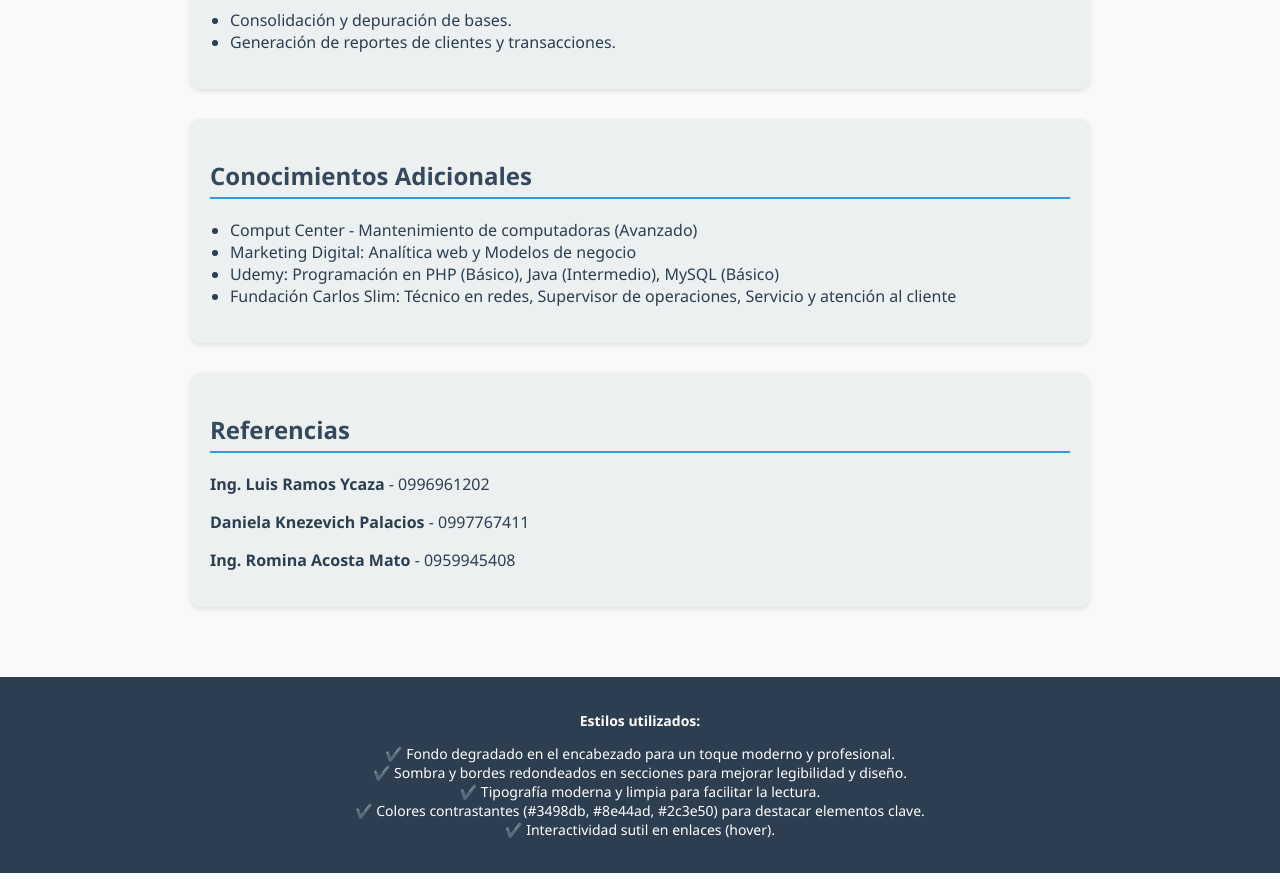
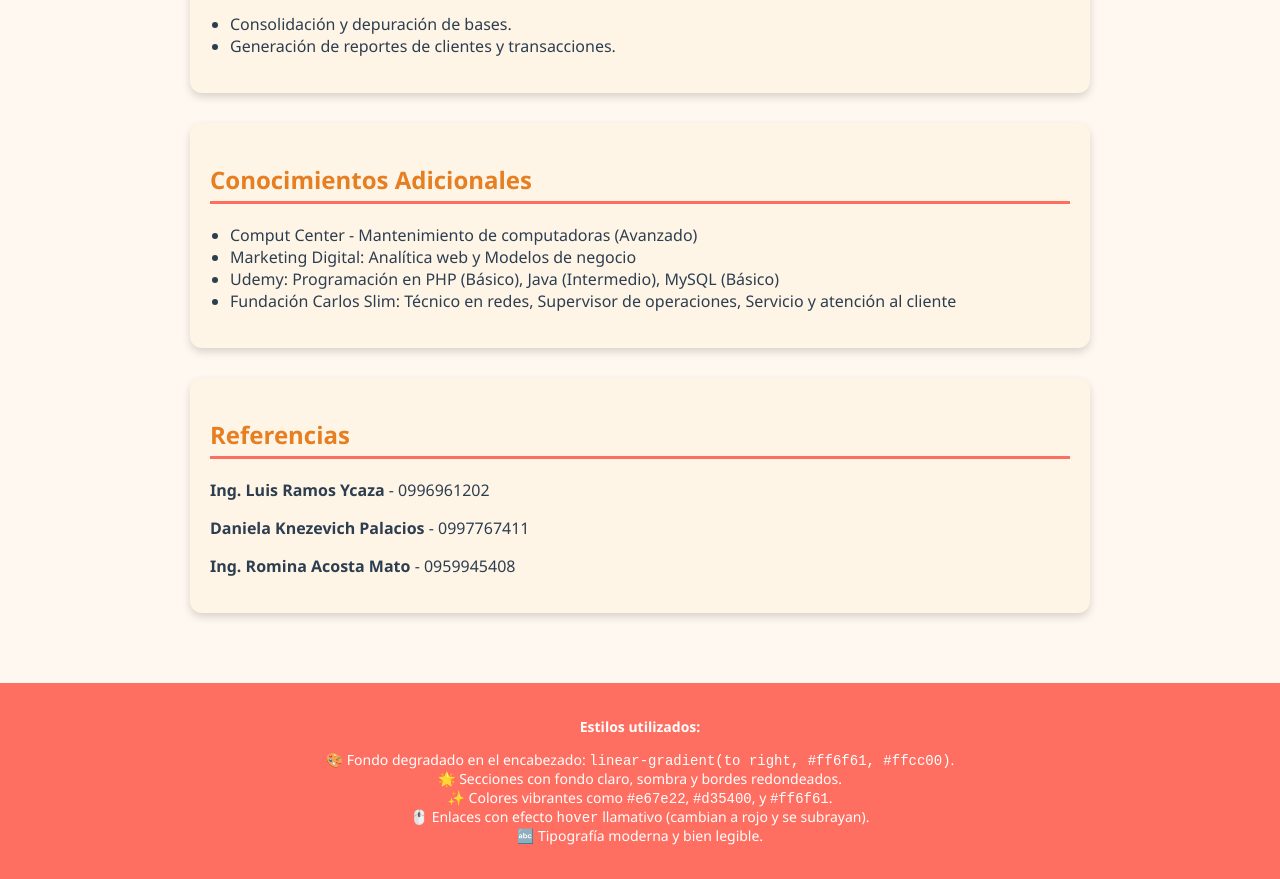
Before and after one commit to Monro95/CV-1DEBER, a plain HTML site: page index.html in a window 1280 px wide. Shown: the part 1233-2112 px from the top of the page. Drawn offline with Linux system fonts and the light colour scheme.

Commit message:
Update index.html

```diff
--- a/index.html
+++ b/index.html
@@ -9,11 +9,11 @@
             font-family: 'Segoe UI', Tahoma, Geneva, Verdana, sans-serif;
             margin: 0;
             padding: 0;
-            background: #f9f9f9;
+            background: #fff8f0;
             color: #2c3e50;
         }
         header {
-            background: linear-gradient(to right, #3498db, #8e44ad);
+            background: linear-gradient(to right, #ff6f61, #ffcc00);
             color: white;
             padding: 30px;
             text-align: center;
@@ -28,33 +28,38 @@
             font-size: 36px;
         }
         h2 {
-            color: #34495e;
-            border-bottom: 2px solid #3498db;
+            color: #e67e22;
+            border-bottom: 3px solid #ff6f61;
             padding-bottom: 5px;
         }
         .section {
             margin-bottom: 30px;
             padding: 20px;
-            border-radius: 10px;
-            background: #ecf0f1;
-            box-shadow: 0 2px 5px rgba(0,0,0,0.1);
+            border-radius: 12px;
+            background: #fff5e6;
+            box-shadow: 0 4px 8px rgba(0,0,0,0.15);
         }
         ul {
             padding-left: 20px;
         }
         a {
-            color: #2980b9;
+            color: #d35400;
             text-decoration: none;
+            font-weight: bold;
         }
         a:hover {
+            color: #e74c3c;
             text-decoration: underline;
         }
         footer {
-            background: #2c3e50;
+            background: #ff6f61;
             color: white;
             padding: 20px;
             text-align: center;
             font-size: 14px;
+        }
+        footer ul {
+            margin-top: 10px;
         }
     </style>
 </head>
@@ -121,11 +126,11 @@
     <footer>
         <p><strong>Estilos utilizados:</strong></p>
         <ul style="list-style: none; padding: 0;">
-            <li>✔️ Fondo degradado en el encabezado para un toque moderno y profesional.</li>
-            <li>✔️ Sombra y bordes redondeados en secciones para mejorar legibilidad y diseño.</li>
-            <li>✔️ Tipografía moderna y limpia para facilitar la lectura.</li>
-            <li>✔️ Colores contrastantes (#3498db, #8e44ad, #2c3e50) para destacar elementos clave.</li>
-            <li>✔️ Interactividad sutil en enlaces (hover).</li>
+            <li>🎨 Fondo degradado en el encabezado: <code>linear-gradient(to right, #ff6f61, #ffcc00)</code>.</li>
+            <li>🌟 Secciones con fondo claro, sombra y bordes redondeados.</li>
+            <li>✨ Colores vibrantes como <code>#e67e22</code>, <code>#d35400</code>, y <code>#ff6f61</code>.</li>
+            <li>🖱️ Enlaces con efecto <code>hover</code> llamativo (cambian a rojo y se subrayan).</li>
+            <li>🔤 Tipografía moderna y bien legible.</li>
         </ul>
     </footer>
 </body>
```
